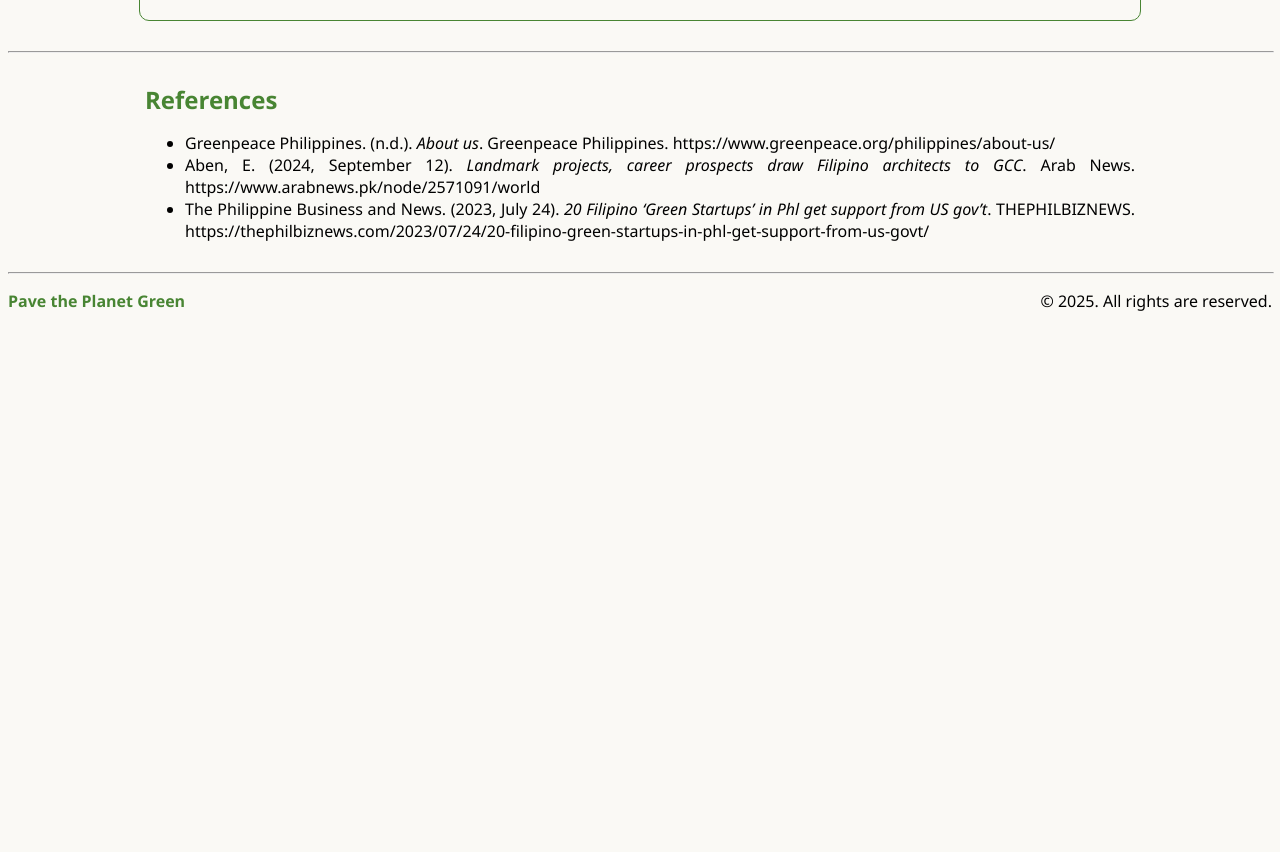
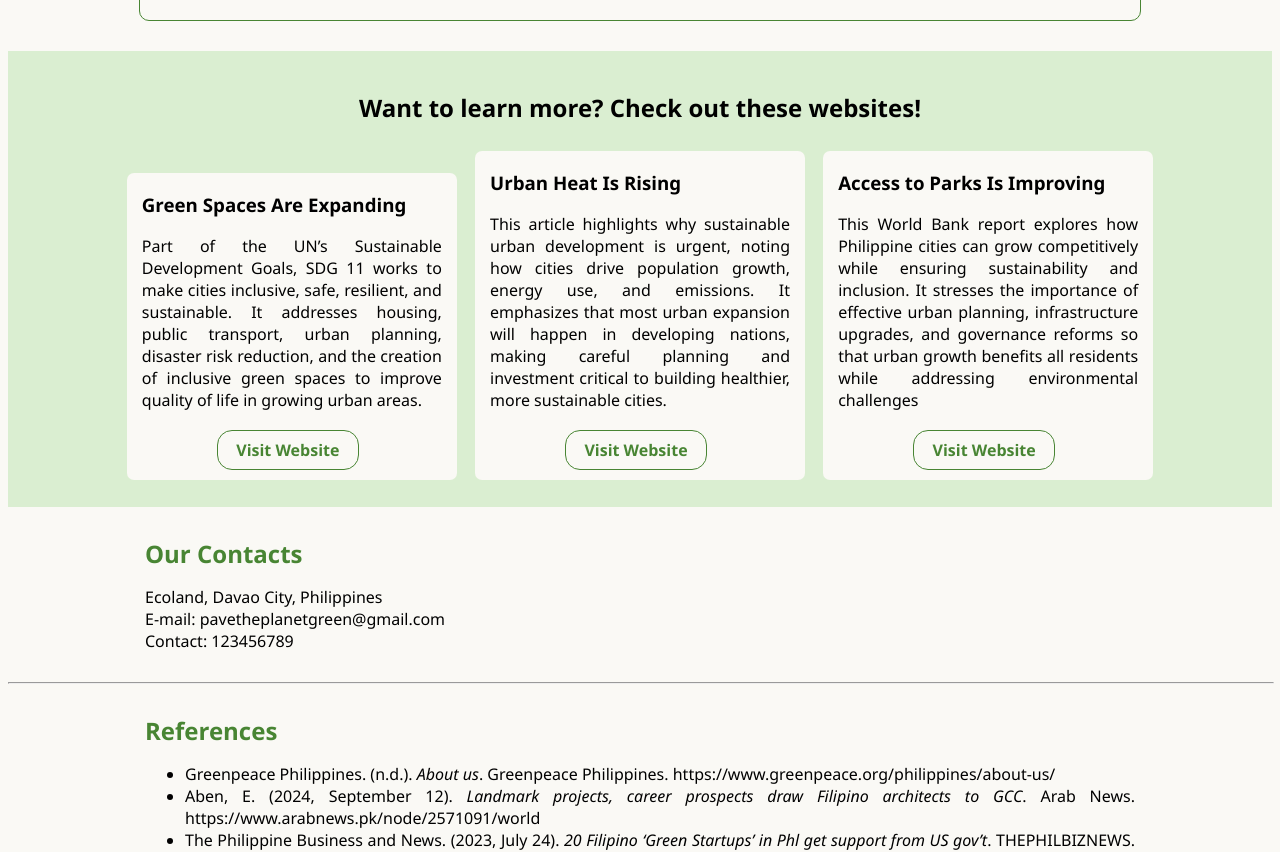
Before and after one commit to arya-mitmug/project, a plain HTML site: page about.html in a window 1280 px wide. Shown: the part 1358-2210 px from the top of the page. Before the commit the page ends 1694 px from the top, so only its background shows below. Drawn offline with Linux system fonts and the light colour scheme.

Commit message:
Add files via upload

```diff
--- a/about.css
+++ b/about.css
@@ -172,6 +172,38 @@ hr {
     border-radius: 10px;
 }
 
+.articlediv { /*positioning & styling for three articles*/
+    text-align: center;
+    font-family: 'Segoe UI';
+    width: 100%;
+    margin-top: 30px;
+    padding-top: 20px;
+    padding-bottom: 20px;
+    background-color: #daeed1; /*chnages bg color for div block*/
+}
+
+.articlediv p em {
+    font-weight: bold;
+}
+
+.article {
+    display: inline-block; /*makes all 3 aricles on same line*/
+    text-align: justify;
+    width: 300px;
+    padding: 15px;
+    padding-top: 0px;
+    padding-bottom: 0px;
+    margin: 7px;
+    background-color: rgb(250, 249, 245);
+    border-radius: 7px;
+}
+
+.article a {
+    margin-left: 75px;
+    margin-bottom: 10px;
+    text-align: center;
+}
+
 .thirddiv { /*positioning & styling for reference div block*/
     font-family: 'Segoe UI';
     text-align: justify;
--- a/about.html
+++ b/about.html
@@ -49,6 +49,32 @@
         <br> <br>Now, I am the Founder and CEO of the PVPG Group, and plan to continue to serve my community. What began as a simple passion project and volunteer work with fellow PSHS-SMC alumni grew into a wider effort to promote sustainable living, community participation, and care for the environment.
     </div>
 
+    <div class="articlediv">
+        <h2> Want to learn more? Check out these websites! </h2>
+        <div class="article">
+            <h3>Green Spaces Are Expanding</h3>
+            <p>Part of the UN’s Sustainable Development Goals, SDG 11 works to make cities inclusive, safe, resilient, and sustainable. It addresses housing, public transport, urban planning, disaster risk reduction, and the creation of inclusive green spaces to improve quality of life in growing urban areas.</p>
+            <a class = "link" href="https://www.un.org/sustainabledevelopment/cities/">Visit Website</a>
+        </div>
+        <div class="article">
+            <h3>Urban Heat Is Rising</h3>
+            <p>This article highlights why sustainable urban development is urgent, noting how cities drive population growth, energy use, and emissions. It emphasizes that most urban expansion will happen in developing nations, making careful planning and investment critical to building healthier, more sustainable cities.</p>
+            <a class = "link" href="https://unfoundation.org/blog/post/5-statistics-on-why-sustainable-urban-development-matters/">Visit Website</a>
+        </div>
+        <div class="article">
+            <h3>Access to Parks Is Improving</h3>
+            <p>This World Bank report explores how Philippine cities can grow competitively while ensuring sustainability and inclusion. It stresses the importance of effective urban planning, infrastructure upgrades, and governance reforms so that urban growth benefits all residents while addressing environmental challenges</p>
+            <a class = "link" href="https://www.worldbank.org/en/country/philippines/publication/fostering-competit ive-sustainable-and-inclusive-cities-in-the-philippines ">Visit Website</a>
+        </div>
+    </div>
+
+    <div class="firstdiv">
+        <h2 id="firsth2">Our Contacts</h2>
+        <p id="firstp"> Ecoland, Davao City, Philippines
+        <br> E-mail: pavetheplanetgreen@gmail.com
+        <br> Contact: 123456789
+    </div>
+
     <hr>
 
     <div class="thirddiv">
```
